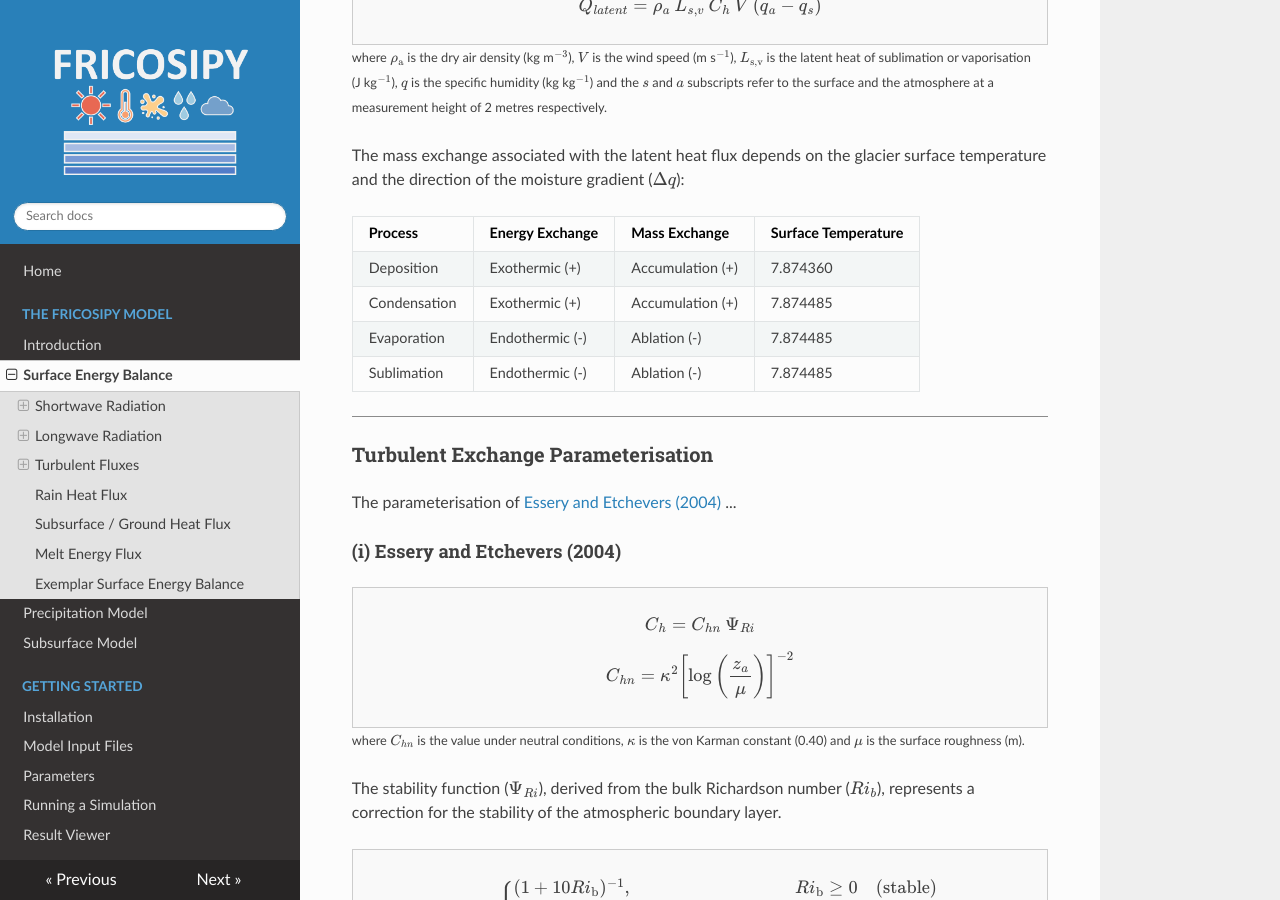
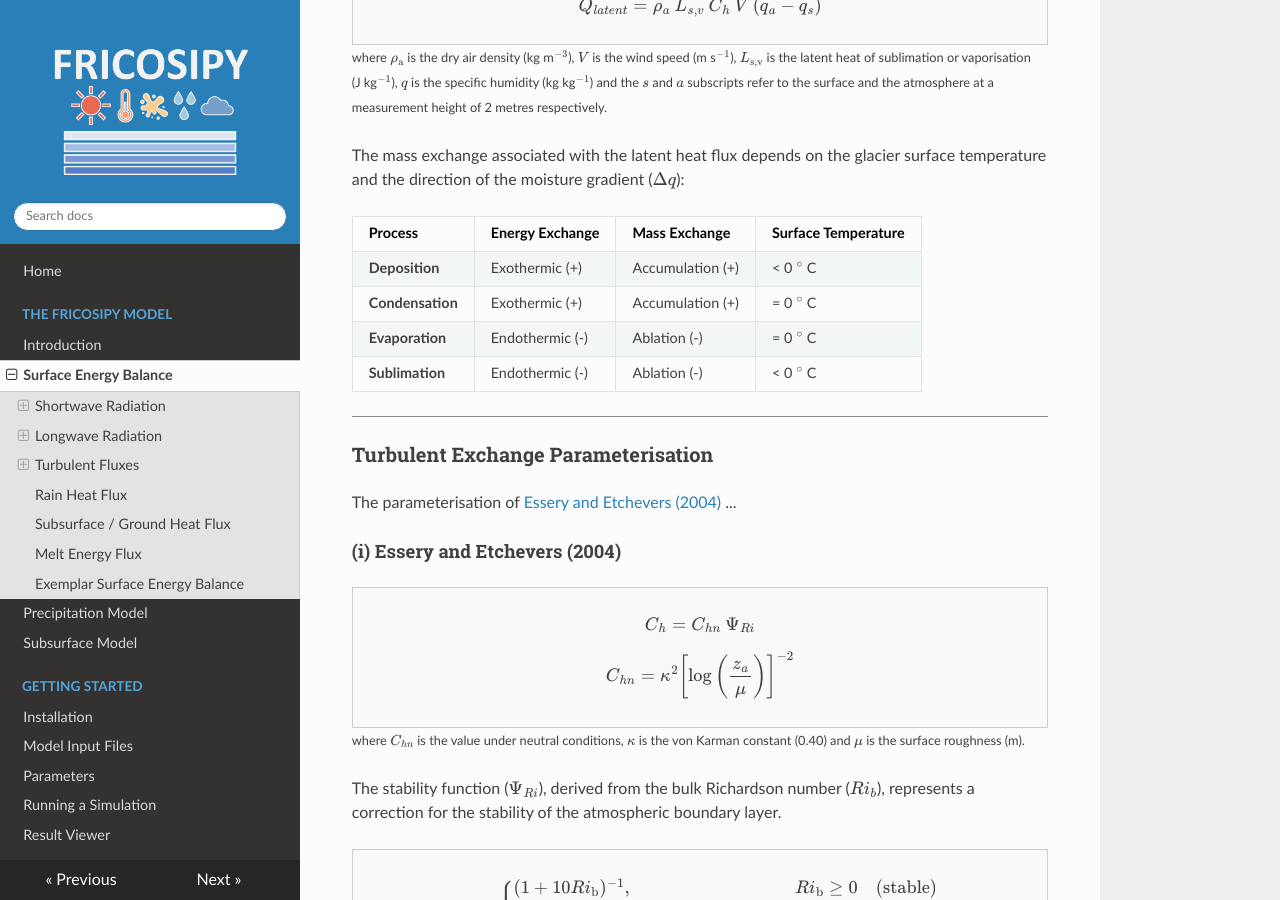
Before and after one commit to MarcusGastaldello/FRICOSIPY, an MkDocs documentation site: the page built from docs/surface_energy_balance.md, in a window 1280 px wide and 900 px high, scrolled down 5077 px. Built offline with MkDocs 1.6.1, drawn with Linux system fonts in a browser that asks for light colours; nearby versions of some CDN libraries.

Commit message:
Update surface_energy_balance.md

```diff
--- a/docs/surface_energy_balance.md
+++ b/docs/surface_energy_balance.md
@@ -201,10 +201,10 @@ The mass exchange associated with the latent heat flux depends on the glacier su
 
 | Process | Energy Exchange | Mass Exchange | Surface Temperature |
 |-----------|----------|-----------|------------|
-| Deposition | Exothermic (+) | Accumulation (+) | 7.874360 |
-| Condensation | Exothermic (+) | Accumulation (+) | 7.874485 |
-| Evaporation | Endothermic (-) | Ablation (-) | 7.874485 |
-| Sublimation | Endothermic (-) | Ablation (-) | 7.874485 |
+| **Deposition** | Exothermic (+) | Accumulation (+) | < 0 $^\circ$ C |
+| **Condensation** | Exothermic (+) | Accumulation (+) | = 0 $^\circ$ C |
+| **Evaporation** | Endothermic (-) | Ablation (-) | = 0 $^\circ$ C |
+| **Sublimation** | Endothermic (-) | Ablation (-) | < 0 $^\circ$ C |
 
 <hr style="height:1px; background-color:#8b8b8b; border:none;" />
 
```
